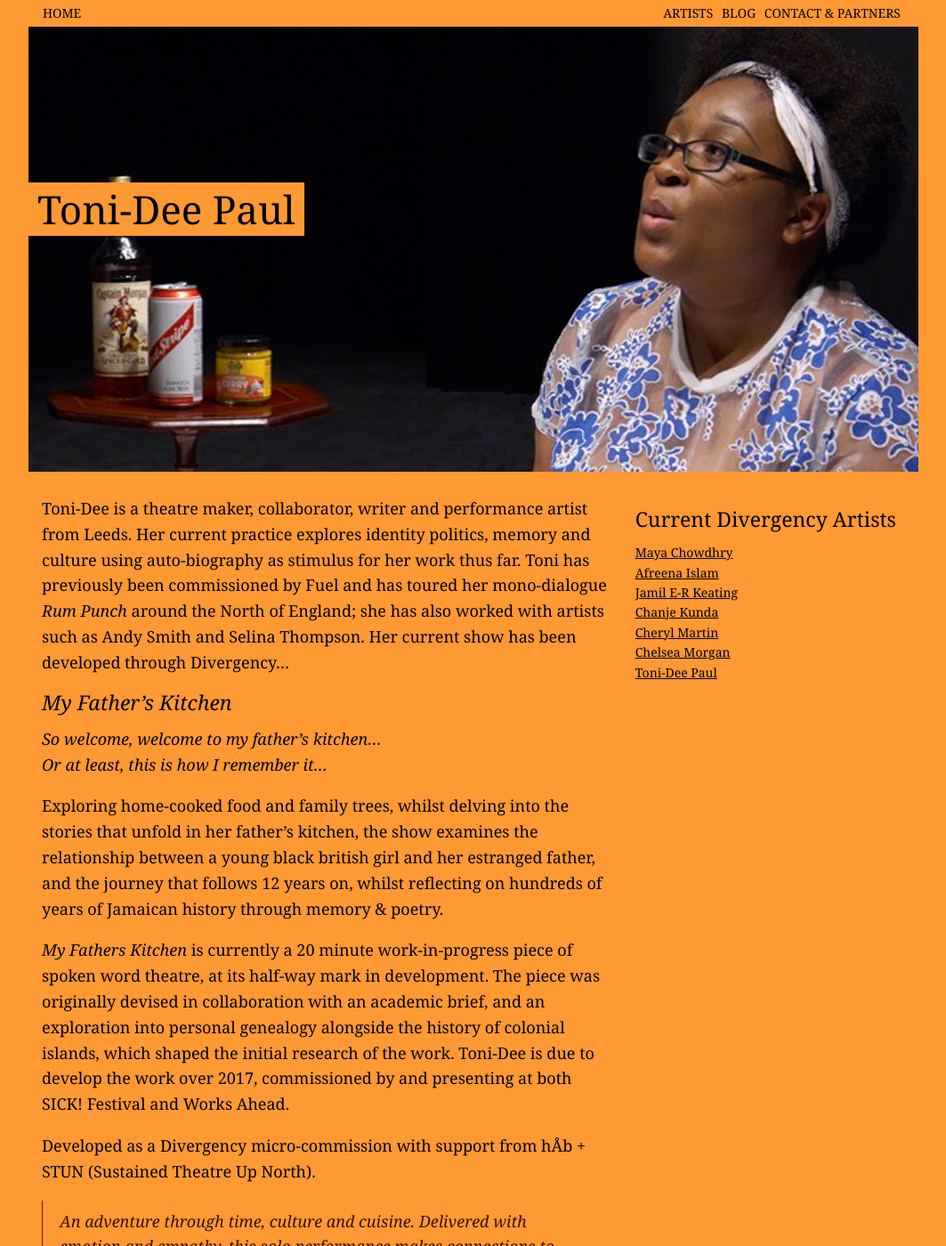
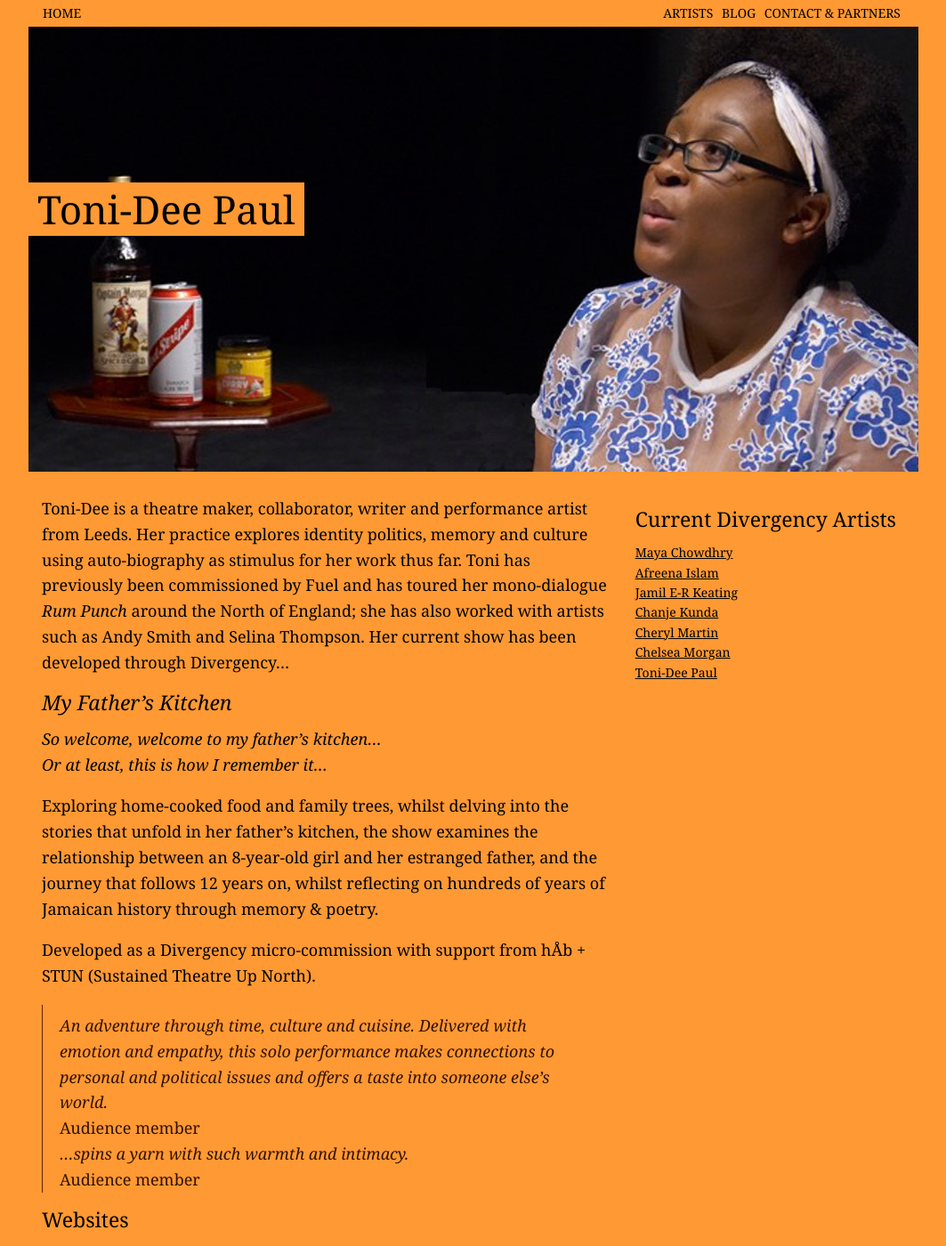
Before and after one commit to divergencymcr/divergencymcr.github.io, a Jekyll site: the page built from current/artist/paul/index.md, in a window 1280 px wide and 1400 px high. Shown: the whole window at 89% size, without its empty margins (108-1171 px from the left). Built offline with Jekyll 4.4.1, drawn with Linux system fonts in a browser that asks for light colours.

Commit message:
Revert "toni added text"
This reverts commit cb3c527faf4329fa766ff38084be1bbc2b813dcc.

```diff
--- a/current/artist/paul/index.md
+++ b/current/artist/paul/index.md
@@ -16,21 +16,17 @@
 # header_image: "header.jpg" # optional custom background image, relative to current page
 
 ---
-Toni-Dee is a theatre maker, collaborator, writer and performance artist from Leeds. Her current practice explores identity politics, memory and culture using auto-biography as stimulus for her work thus far. Toni has previously been commissioned by Fuel and has toured her mono-dialogue *Rum Punch* around the North of England; she has also worked with artists such as Andy Smith and Selina Thompson. Her current show has been developed through Divergency…
+Toni-Dee is a theatre maker, collaborator, writer and performance artist from Leeds. Her practice explores identity politics, memory and culture using auto-biography as stimulus for her work thus far. Toni has previously been commissioned by Fuel and has toured her mono-dialogue *Rum Punch* around the North of England; she has also worked with artists such as Andy Smith and Selina Thompson. Her current show has been developed through Divergency…
 
 #### *My Father's Kitchen*
 *So welcome, welcome to my father's kitchen…<br>Or at least, this is how I remember it…*
 
-Exploring home-cooked food and family trees, whilst delving into the stories that unfold in her father's kitchen, the show examines the relationship between a young black british girl and her estranged father, and the journey that follows 12 years on, whilst reflecting on hundreds of years of Jamaican history through memory & poetry.
-
-*My Fathers Kitchen* is currently a 20 minute work-in-progress piece of spoken word theatre, at its half-way mark in development. The piece was originally devised in collaboration with an academic brief, and an exploration into personal genealogy alongside the history of colonial islands, which shaped the initial research of the work. Toni-Dee is due to develop the work over 2017, commissioned by and presenting at both SICK! Festival and Works Ahead.
+Exploring home-cooked food and family trees, whilst delving into the stories that unfold in her father's kitchen, the show examines the relationship between an 8-year-old girl and her estranged father, and the journey that follows 12 years on, whilst reflecting on hundreds of years of Jamaican history through memory & poetry.
 
 Developed as a Divergency micro-commission with support from hÅb + STUN (Sustained Theatre Up North).
 
 >*An adventure through time, culture and cuisine. Delivered with emotion and empathy, this solo performance makes connections to personal and political issues and offers a taste into someone else's world.*<br>Audience member
 >*…spins a yarn with such warmth and intimacy.*<br>Audience member
 
-
-
 #### Websites
 <a href="http://tonidp0205.wixsite.com/tonideepaul" target="_blank">tonidp0205.wixsite.com</a> | <a href="http://twitter.com/tonidee_p" target="_blank">@tonidee_p</a>
```
